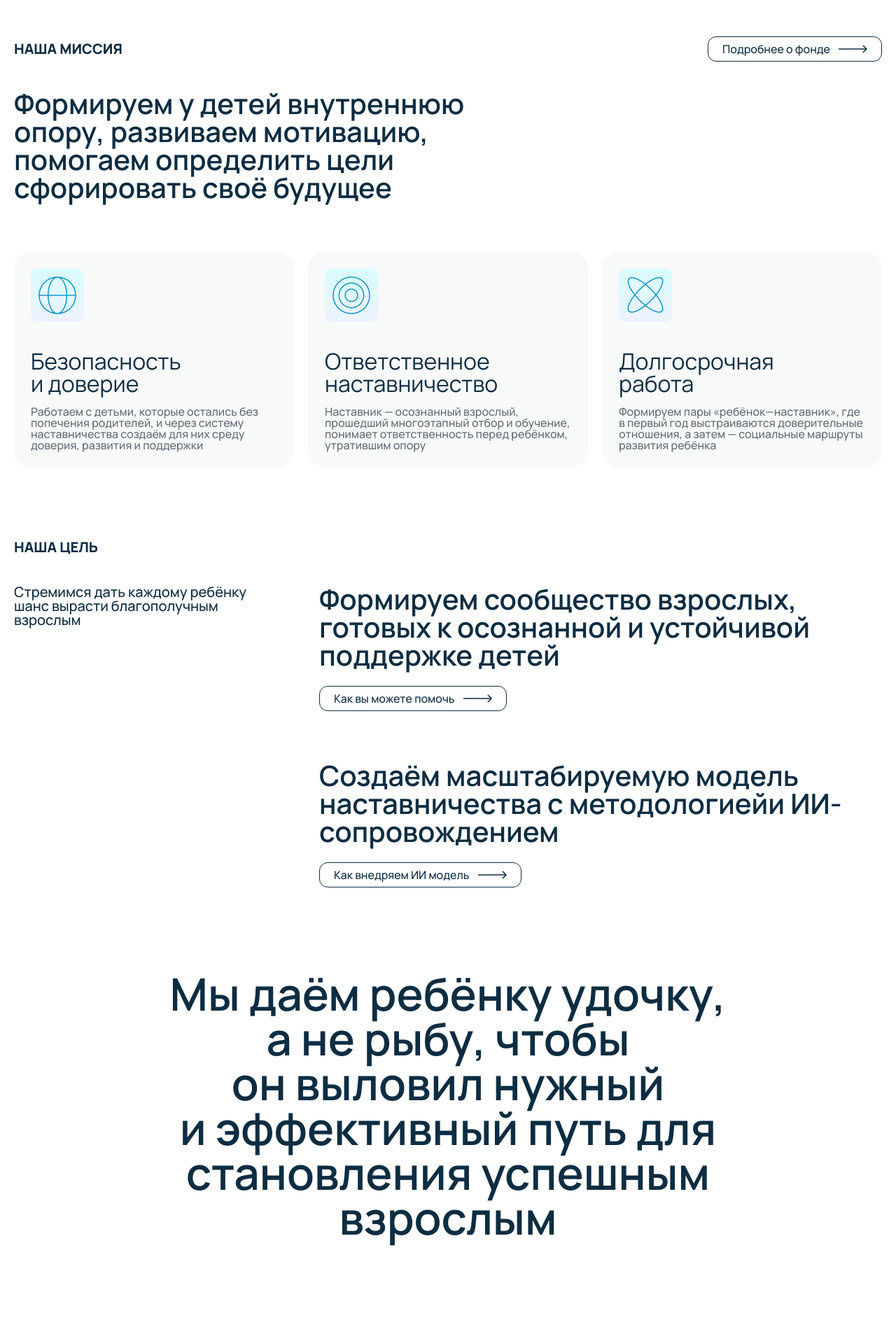
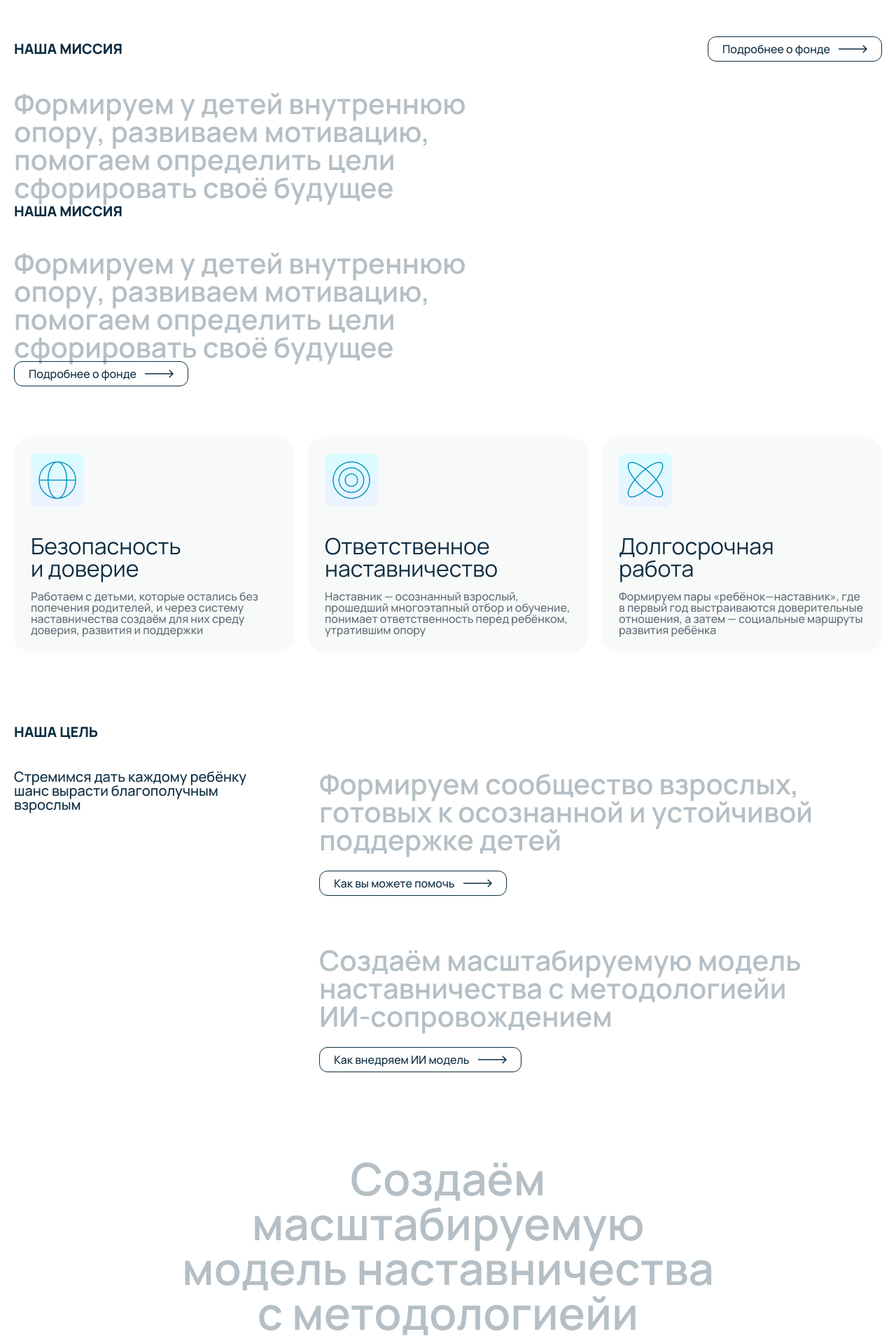
Before and after one commit to kozimovabduvali/sopopechitel, a React (Vite) app: page / in a window 1280 px wide. Shown: the part 700-2616 px from the top of the page at 70% size. Built offline with nearby package versions, Linux system fonts and the light colour scheme.

Commit message:
highlighting text on scroll added

```diff
--- a/package.json
+++ b/package.json
@@ -12,10 +12,12 @@
   "dependencies": {
     "@tailwindcss/vite": "^4.1.5",
     "framer-motion": "^12.10.5",
+    "gsap": "^3.13.0",
     "react": "^19.1.0",
     "react-dom": "^19.1.0",
     "react-router-dom": "^7.5.3",
     "react-router-hash-link": "^2.4.3",
+    "split-type": "^0.3.4",
     "swiper": "^11.2.6",
     "tailwindcss": "^4.1.5"
   },
--- a/src/components/Pages/Home/OurGoal.jsx
+++ b/src/components/Pages/Home/OurGoal.jsx
@@ -1,27 +1,24 @@
-import React from 'react'
+import React from "react";
+import HighlightTexts from "../../shared/HighlightTexts";
 
 function OurGoal() {
   return (
     <div>
-      <h3 className='font-extrabold md:text-xl uppercase'>Наша цель</h3>
-      <div className='flex flex-col md:flex-row gap-x-5 md:gap-x-10 lg:gap-x-19 gap-y-10 mt-6 md:mt-8 lg:mt-10'>
-        <p className='lg:max-w-90 leading-[100%] font-medium md:text-xl'>
+      <h3 className="font-extrabold md:text-xl uppercase">Наша цель</h3>
+      <div className="flex flex-col md:flex-row gap-x-5 md:gap-x-10 lg:gap-x-19 gap-y-10 mt-6 md:mt-8 lg:mt-10">
+        <p className="lg:max-w-90 leading-[100%] font-medium md:text-xl">
           Стремимся дать каждому ребёнку шанс вырасти благополучным взрослым
         </p>
         {/* Right */}
-        <div className='w-full max-w-211.5 space-y-8 md:space-y-15 lg:space-y-18 ml-auto'>
+        <div className="w-full max-w-211.5 space-y-8 md:space-y-15 lg:space-y-18 ml-auto">
           <div>
-            <h2 className='font-semibold text-xl md:text-[2rem]  lg:text-[2.5rem] leading-[100%]'>
-            Формируем сообщество взрослых, готовых к&nbsp;осознанной и&nbsp;устойчивой поддержке детей
-            </h2>
+            <HighlightTexts
+              text={"Формируем сообщество взрослых, готовых к осознанной и устойчивой поддержке детей"}
+              wordClassName="font-semibold text-xl md:text-[2rem]  lg:text-[2.5rem] leading-[100%]"
+            />
             <button className="border border-dark rounded-xl inline-flex items-center transition duration-200 hover:bg-dark hover:text-white  gap-3 h-9 px-5 mt-6">
               <span className="font-medium">Как вы можете помочь</span>
-              <svg
-                xmlns="http://www.w3.org/2000/svg"
-                width={41}
-                height={12}
-                fill="none"
-              >
+              <svg xmlns="http://www.w3.org/2000/svg" width={41} height={12} fill="none">
                 <path
                   fill="currentColor"
                   d="M40.53 6.53a.75.75 0 0 0 0-1.06L35.757.697a.75.75 0 0 0-1.06 1.06L38.939 6l-4.242 4.243a.75.75 0 0 0 1.06 1.06L40.53 6.53ZM0 6v.75h40v-1.5H0V6Z"
@@ -30,17 +27,14 @@ function OurGoal() {
             </button>
           </div>
           <div>
-            <h2 className='font-semibold text-xl md:text-[2rem] lg:text-[2.5rem] leading-[100%]'>
-            Создаём масштабируемую модель наставничества с&nbsp;методологиейи&nbsp;ИИ-сопровождением
-            </h2>
+            <HighlightTexts
+              text={"Создаём масштабируемую модель наставничества с методологиейи ИИ-сопровождением"}
+              wordClassName="font-semibold text-xl md:text-[2rem] lg:text-[2.5rem] leading-[100%]"
+            />
+
             <button className="border border-dark rounded-xl inline-flex items-center transition duration-200 hover:bg-dark hover:text-white  gap-3 h-9 px-5 mt-6">
               <span className="font-medium">Как внедряем ИИ модель</span>
-              <svg
-                xmlns="http://www.w3.org/2000/svg"
-                width={41}
-                height={12}
-                fill="none"
-              >
+              <svg xmlns="http://www.w3.org/2000/svg" width={41} height={12} fill="none">
                 <path
                   fill="currentColor"
                   d="M40.53 6.53a.75.75 0 0 0 0-1.06L35.757.697a.75.75 0 0 0-1.06 1.06L38.939 6l-4.242 4.243a.75.75 0 0 0 1.06 1.06L40.53 6.53ZM0 6v.75h40v-1.5H0V6Z"
@@ -50,13 +44,14 @@ function OurGoal() {
           </div>
         </div>
       </div>
-      <div className='max-w-200 mx-auto pt-25 md:py-30'>
-        <h2 className='font-semibold text-center text-[2rem]/[100%] md:text-5xl lg:text-[64px]/[100%]'>
-          Мы даём ребёнку удочку, а не рыбу, чтобы он выловил нужный и эффективный путь для становления успешным взрослым
-        </h2>
-      </div>
+
+      <HighlightTexts
+        containerClassName="max-w-200 mx-auto pt-25 md:py-30"
+        text={"Создаём масштабируемую модель наставничества с методологиейи ИИ-сопровождением"}
+        wordClassName="font-semibold text-center text-[2rem]/[100%] md:text-5xl lg:text-[64px]/[100%]"
+      />
     </div>
-  )
+  );
 }
 
-export default OurGoal
+export default OurGoal;
--- a/src/components/Pages/Home/OurMission.jsx
+++ b/src/components/Pages/Home/OurMission.jsx
@@ -1,7 +1,8 @@
-import React from 'react';
-import IconGlobe from '../../../assets/images/globe.png';
-import IconTarget from '../../../assets/images/target.png';
-import IconAtom from '../../../assets/images/atom.png';
+import React from "react";
+import IconGlobe from "../../../assets/images/globe.png";
+import IconTarget from "../../../assets/images/target.png";
+import IconAtom from "../../../assets/images/atom.png";
+import HighlightTexts from "../../shared/HighlightTexts";
 
 function OurMission() {
   return (
@@ -21,12 +22,37 @@ function OurMission() {
           </button>
         </div>
 
-        <h2 className="max-w-190 font-semibold text-xl md:text-[2rem] lg:text-[2.5rem] leading-[100%] mt-6 md:mt-8 lg:mt-10">
-          Формируем у детей внутреннюю опору, развиваем мотивацию, помогаем определить цели сфорировать своё будущее
-        </h2>
+        <HighlightTexts
+          text={
+            "Формируем у детей внутреннюю опору, развиваем мотивацию, помогаем определить цели сфорировать своё будущее"
+          }
+          containerClassName="max-w-190 mt-6 md:mt-8 lg:mt-10"
+          wordClassName="font-semibold text-xl md:text-[2rem] lg:text-[2.5rem] leading-none"
+        />
 
         {/* Mobile BTN */}
         <button className="border border-dark rounded-xl md:hidden inline-flex items-center transition duration-200 hover:bg-dark hover:text-white gap-3 h-9 px-5 mt-8">
+          <span className="font-medium">Подробнее о фонде</span>
+          <svg xmlns="http://www.w3.org/2000/svg" width={41} height={12} fill="none">
+            <path
+              fill="currentColor"
+              d="M40.53 6.53a.75.75 0 0 0 0-1.06L35.757.697a.75.75 0 0 0-1.06 1.06L38.939 6l-4.242 4.243a.75.75 0 0 0 1.06 1.06L40.53 6.53ZM0 6v.75h40v-1.5H0V6Z"
+            />
+          </svg>
+        </button>
+      </div>
+
+      <div className="relative">
+        <h3 className="font-extrabold md:text-xl uppercase">Наша миссия</h3>
+        <HighlightTexts
+          text={
+            "Формируем у детей внутреннюю опору, развиваем мотивацию, помогаем определить цели сфорировать своё будущее"
+          }
+          containerClassName="max-w-190 mt-6 md:mt-8 lg:mt-10"
+          wordClassName="font-semibold text-xl md:text-[2rem] lg:text-[2.5rem] leading-none"
+        />
+
+        <button className="border border-dark rounded-xl hidden md:inline-flex items-center transition duration-200 hover:bg-dark hover:text-white gap-3 h-9 px-5">
           <span className="font-medium">Подробнее о фонде</span>
           <svg xmlns="http://www.w3.org/2000/svg" width={41} height={12} fill="none">
             <path
@@ -42,36 +68,41 @@ function OurMission() {
         {/* 1 */}
         <div className="bg-light-gray rounded-3xl p-4 lg:p-6">
           <div className="bg-gradient-to-b from-[#D8FDFF] to-[#EDF2FE] rounded-[10px] p-1.5 md:p-2.5 inline-flex items-center justify-center">
-            <img className='size-7 md:size-9 lg:size-14' src={IconGlobe} alt="Globe" />
+            <img className="size-7 md:size-9 lg:size-14" src={IconGlobe} alt="Globe" />
           </div>
           <div className="mt-10">
             <h4 className="text-2xl/[100%] lg:text-[2rem]/[100%]">Безопасность и&nbsp;доверие</h4>
             <p className="font-medium text-gray leading-[100%] mt-4">
-              Работаем с&nbsp;детьми, которые остались без попечения родителей, и&nbsp;через систему наставничества создаём для них среду доверия, развития и&nbsp;поддержки
+              Работаем с&nbsp;детьми, которые остались без попечения родителей, и&nbsp;через систему наставничества
+              создаём для них среду доверия, развития и&nbsp;поддержки
             </p>
           </div>
         </div>
         {/* 2 */}
         <div className="bg-light-gray rounded-3xl p-4 lg:p-6">
           <div className="bg-gradient-to-b from-[#D8FDFF] to-[#EDF2FE] rounded-[10px] p-1.5 md:p-2.5 inline-flex items-center justify-center">
-            <img className='size-7 md:size-9 lg:size-14' src={IconTarget} alt="IconTarget" />
+            <img className="size-7 md:size-9 lg:size-14" src={IconTarget} alt="IconTarget" />
           </div>
           <div className="mt-10">
             <h4 className="text-2xl/[100%] lg:text-[2rem]/[100%]">Ответственное наставничество</h4>
             <p className="font-medium text-gray leading-[100%] mt-4">
-              Наставник&nbsp;&mdash; осознанный взрослый, прошедший многоэтапный отбор и&nbsp;обучение, понимает ответственность перед ребёнком, утратившим опору
+              Наставник&nbsp;&mdash; осознанный взрослый, прошедший многоэтапный отбор и&nbsp;обучение, понимает
+              ответственность перед ребёнком, утратившим опору
             </p>
           </div>
         </div>
         {/* 3 */}
         <div className="bg-light-gray rounded-3xl p-4 lg:p-6">
           <div className="bg-gradient-to-b from-[#D8FDFF] to-[#EDF2FE] rounded-[10px] p-1.5 md:p-2.5 inline-flex items-center justify-center">
-            <img className='size-7 md:size-9 lg:size-14' src={IconAtom} alt="IconAtom" />
+            <img className="size-7 md:size-9 lg:size-14" src={IconAtom} alt="IconAtom" />
           </div>
           <div className="mt-10">
-            <h4 className="text-2xl/[100%] lg:text-[2rem]/[100%]">Долгосрочная <br /> работа</h4>
+            <h4 className="text-2xl/[100%] lg:text-[2rem]/[100%]">
+              Долгосрочная <br /> работа
+            </h4>
             <p className="font-medium text-gray leading-[100%] mt-4">
-              Формируем пары &laquo;ребёнок&mdash;наставник&raquo;, где в&nbsp;первый год выстраиваются доверительные отношения, а&nbsp;затем&nbsp;&mdash; социальные маршруты развития ребёнка
+              Формируем пары &laquo;ребёнок&mdash;наставник&raquo;, где в&nbsp;первый год выстраиваются доверительные
+              отношения, а&nbsp;затем&nbsp;&mdash; социальные маршруты развития ребёнка
             </p>
           </div>
         </div>
--- /dev/null
+++ b/src/components/shared/HighlightTexts.jsx
@@ -0,0 +1,15 @@
+"use client";
+
+import { useScrollHighlight } from "../../hooks/useScrollHighlight";
+
+export default function HighlightTexts({ text, containerClassName = "", wordClassName = "" }) {
+  const { containerRef, textRef } = useScrollHighlight(text);
+
+  return (
+    <div ref={containerRef} className={containerClassName}>
+      <h2 ref={textRef} className={wordClassName}>
+        {text}
+      </h2>
+    </div>
+  );
+}
--- /dev/null
+++ b/src/hooks/useScrollHighlight.js
@@ -0,0 +1,76 @@
+import { useEffect, useRef } from "react";
+import gsap from "gsap";
+import ScrollTrigger from "gsap/ScrollTrigger";
+import SplitType from "split-type";
+
+export function useScrollHighlight(text) {
+  const containerRef = useRef(null);
+  const textRef = useRef(null);
+  const splitRef = useRef(null);
+
+  useEffect(() => {
+    gsap.registerPlugin(ScrollTrigger);
+
+    return () => {
+      ScrollTrigger.getAll().forEach((trigger) => trigger.kill());
+    };
+  }, []);
+
+  useEffect(() => {
+    if (!textRef.current) return;
+
+    if (splitRef.current) {
+      splitRef.current.revert();
+    }
+
+    splitRef.current = new SplitType(textRef.current, {
+      types: "words, chars",
+      tagName: "span"
+    });
+
+    if (splitRef.current.chars) {
+      gsap.set(splitRef.current.chars, {
+        position: "relative",
+        display: "inline-block",
+        opacity: 0.3
+      });
+    }
+
+    return () => {
+      if (splitRef.current) {
+        splitRef.current.revert();
+      }
+    };
+  }, [text]);
+
+  useEffect(() => {
+    if (!containerRef.current || !splitRef.current?.chars) return;
+
+    const chars = splitRef.current.chars;
+
+    const tl = gsap.timeline({
+      scrollTrigger: {
+        trigger: containerRef.current,
+        start: "top 80%",
+        end: "bottom 30%",
+        scrub: true,
+        markers: false
+      }
+    });
+
+    tl.to(chars, {
+      opacity: 1,
+      duration: 0.3,
+      stagger: 0.1,
+      ease: "none"
+    });
+
+    return () => {
+      if (tl.scrollTrigger) {
+        tl.scrollTrigger.kill();
+      }
+    };
+  }, [text]);
+
+  return { containerRef, textRef };
+}
```
Also changed, not shown: 1 other file (tests, documents, lock files or other folders).
